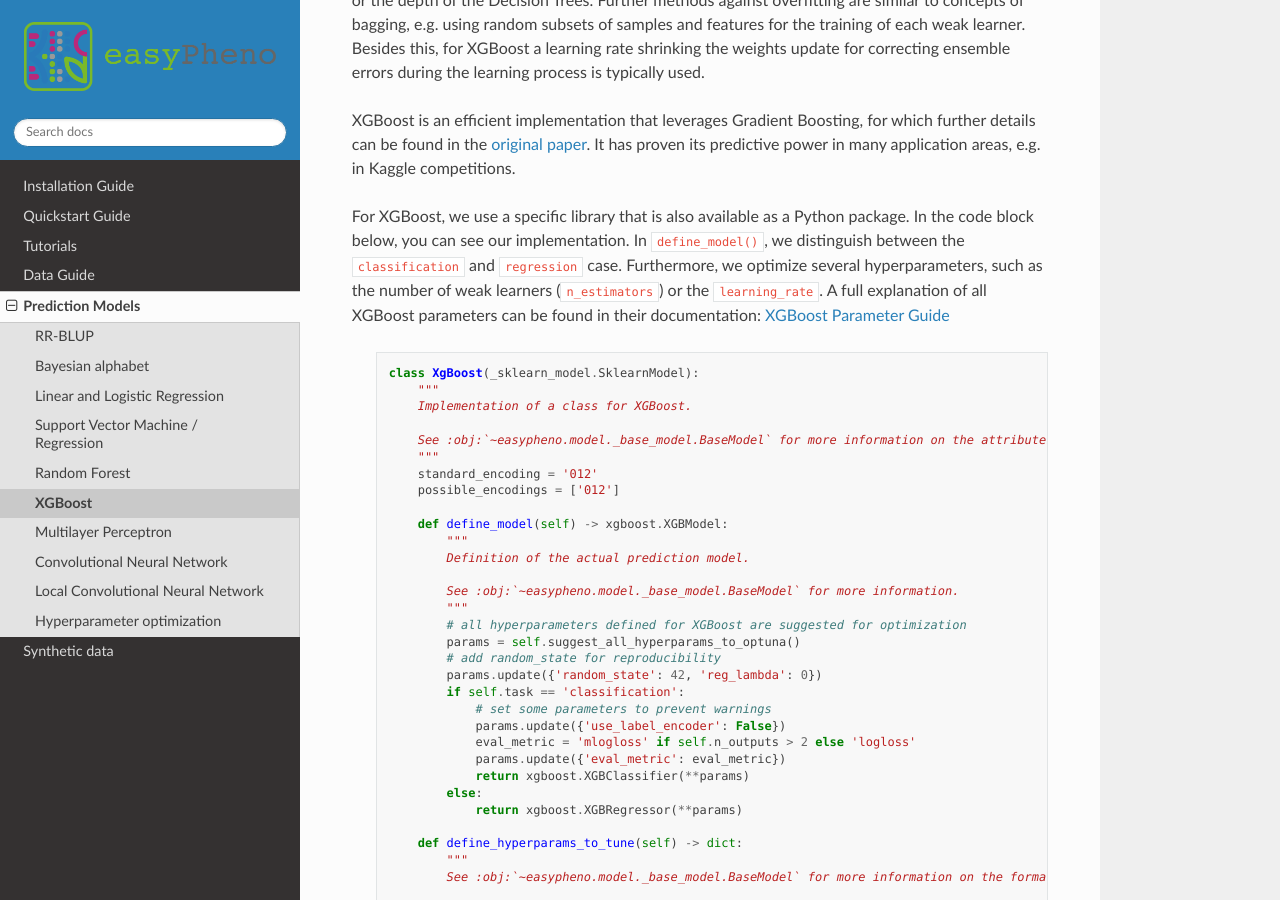
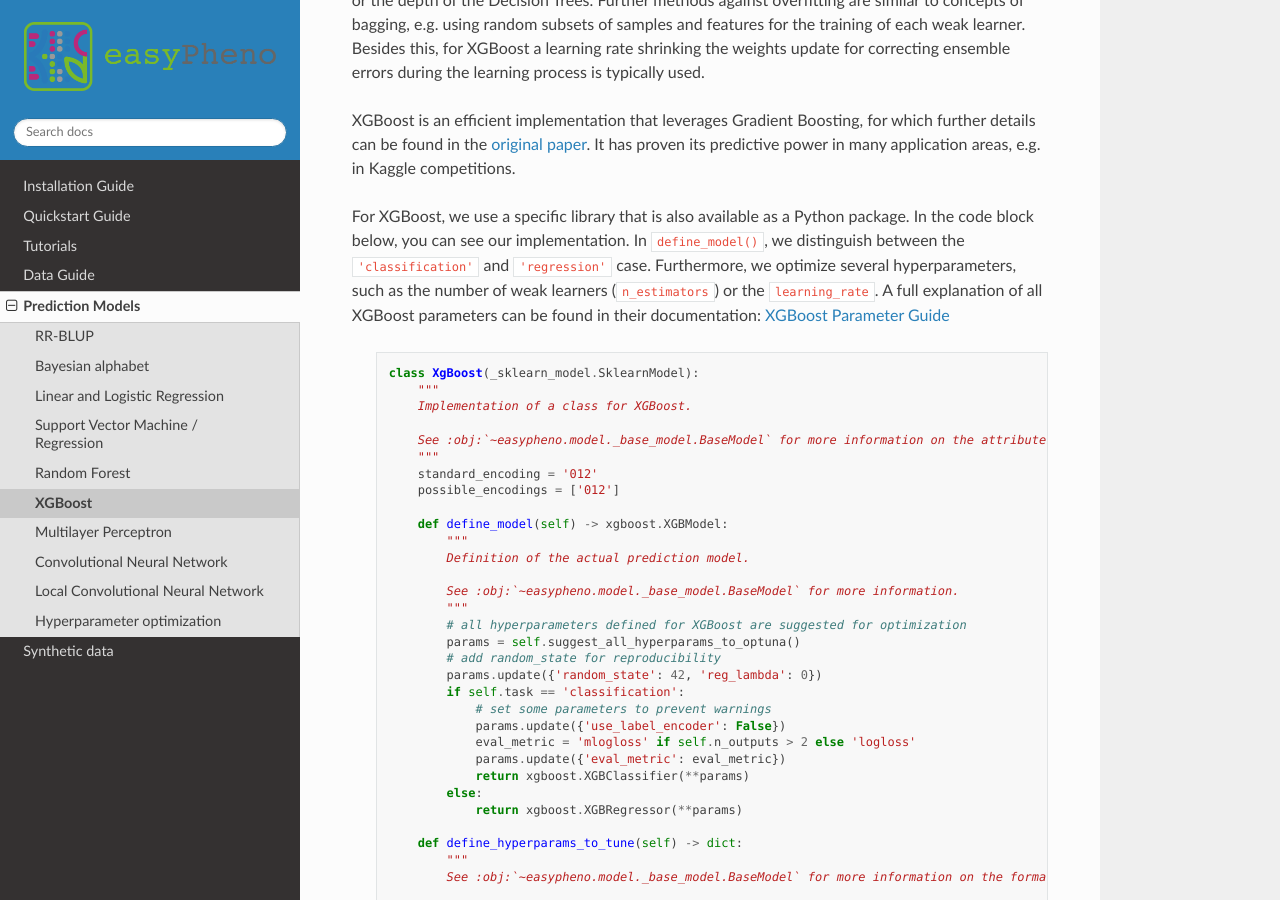
Before and after one commit to grimmlab/easyPheno, a Sphinx documentation site: the page built from docs/source/models/xgb.rst, in a window 1280 px wide and 900 px high, scrolled down 604 px. Built offline with Sphinx 7.4.7 and the Read the Docs theme 2.0.0, drawn with Linux system fonts in a browser that asks for light colours; pages that are not in the unit, such as notebooks, are missing from menus.

Commit message:
Update xgb.rst

```diff
--- a/docs/source/models/xgb.rst
+++ b/docs/source/models/xgb.rst
@@ -24,7 +24,7 @@ XGBoost is an efficient implementation that leverages Gradient Boosting, for whi
 
 
 For XGBoost, we use a specific library that is also available as a Python package. In the code block below,
-you can see our implementation. In ``define_model()``, we distinguish between the ``classification`` and ``regression`` case.
+you can see our implementation. In ``define_model()``, we distinguish between the ``'classification'`` and ``'regression'`` case.
 Furthermore, we optimize several hyperparameters, such as the number of weak learners (``n_estimators``) or the ``learning_rate``.
 A full explanation of all XGBoost parameters can be found in their documentation:
 `XGBoost Parameter Guide <https://xgboost.readthedocs.io/en/stable/parameter.html>`_
```
